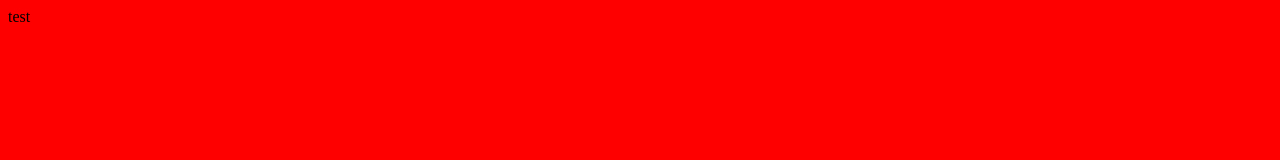
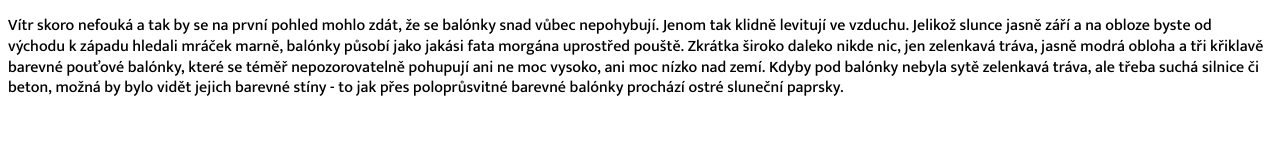
Before and after one commit to petrkalous/VOS-OT, a plain HTML site: page typography.html in a window 1280 px wide. Drawn offline with Linux system fonts and the light colour scheme.

Commit message:
grid.css

```diff
--- /dev/null
+++ b/scss/grid.scss
@@ -0,0 +1 @@
+/* Scss Document */
--- a/scss/typography.scss
+++ b/scss/typography.scss
@@ -1,5 +1,7 @@
 /* Scss Document */
 $red: #F00;
 body {
-	background: $red;
+	font-family: 'Mukta', sans-serif;
+	font-size: 16px;
+	line-height: 1.3;
 }
--- a/typography.html
+++ b/typography.html
@@ -1,12 +1,16 @@
 <!doctype html>
 <html>
 <head>
-<meta charset="UTF-8">
-<title>Dokument bez názvu</title>
-<link href="css/typography.css" rel="stylesheet" type="text/css">
+	<meta charset="UTF-8">
+	<title>Dokument bez názvu</title>
+	<link href="https://fonts.googleapis.com/css2?family=Mukta:wght@200;500;800&display=swap" rel="stylesheet">
+	<link href="css/grid.css" rel="stylesheet" type="text/css">
+	<link href="css/typography.css" rel="stylesheet" type="text/css">
 </head>
 
 <body>
-	test
+	<p>
+		Vítr skoro nefouká a tak by se na první pohled mohlo zdát, že se balónky snad vůbec nepohybují. Jenom tak klidně levitují ve vzduchu. Jelikož slunce jasně září a na obloze byste od východu k západu hledali mráček marně, balónky působí jako jakási fata morgána uprostřed pouště. Zkrátka široko daleko nikde nic, jen zelenkavá tráva, jasně modrá obloha a tři křiklavě barevné pouťové balónky, které se téměř nepozorovatelně pohupují ani ne moc vysoko, ani moc nízko nad zemí. Kdyby pod balónky nebyla sytě zelenkavá tráva, ale třeba suchá silnice či beton, možná by bylo vidět jejich barevné stíny - to jak přes poloprůsvitné barevné balónky prochází ostré sluneční paprsky.
+	</p>
 </body>
 </html>
```
Also changed, not shown: css/grid.css (added), css/typography.css.
